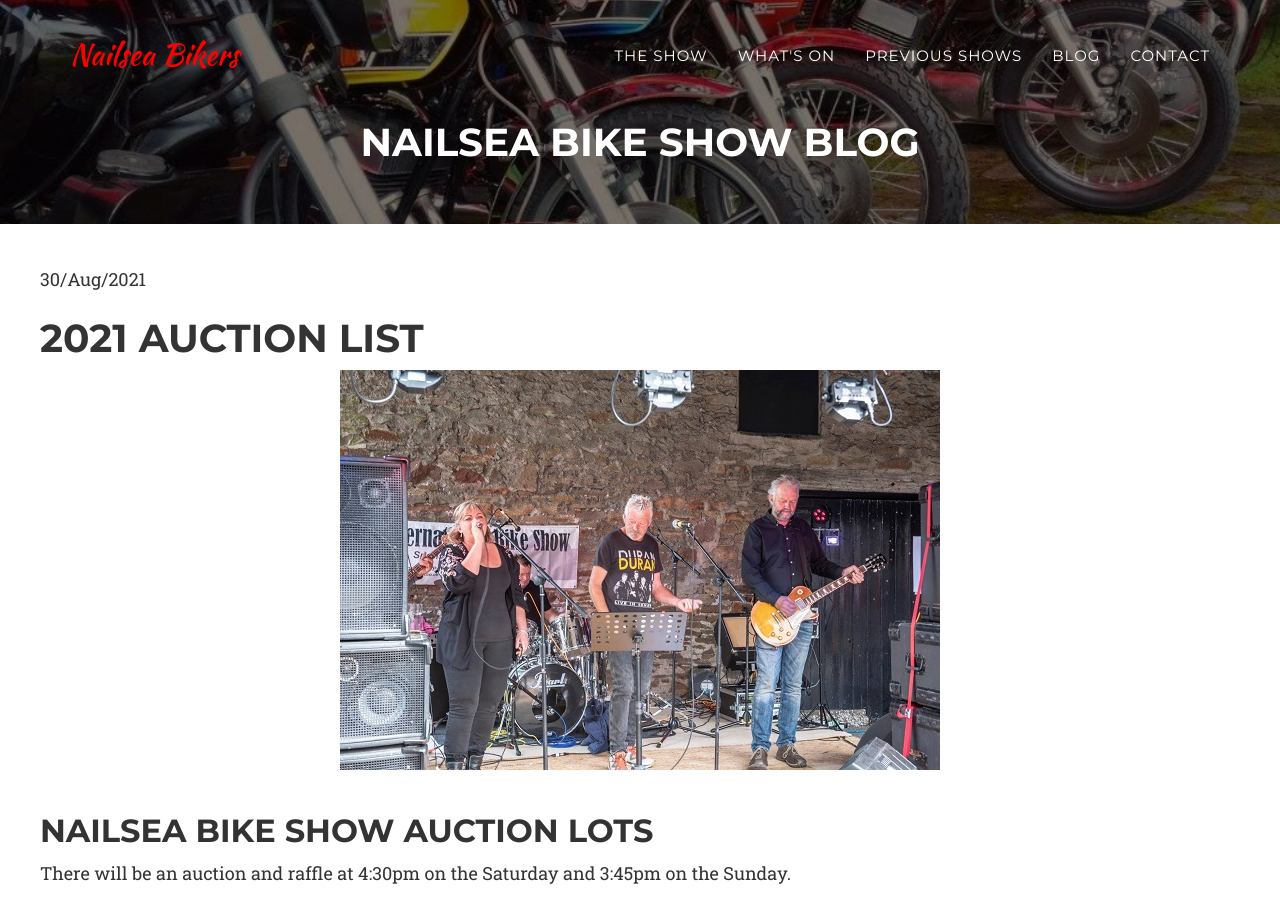
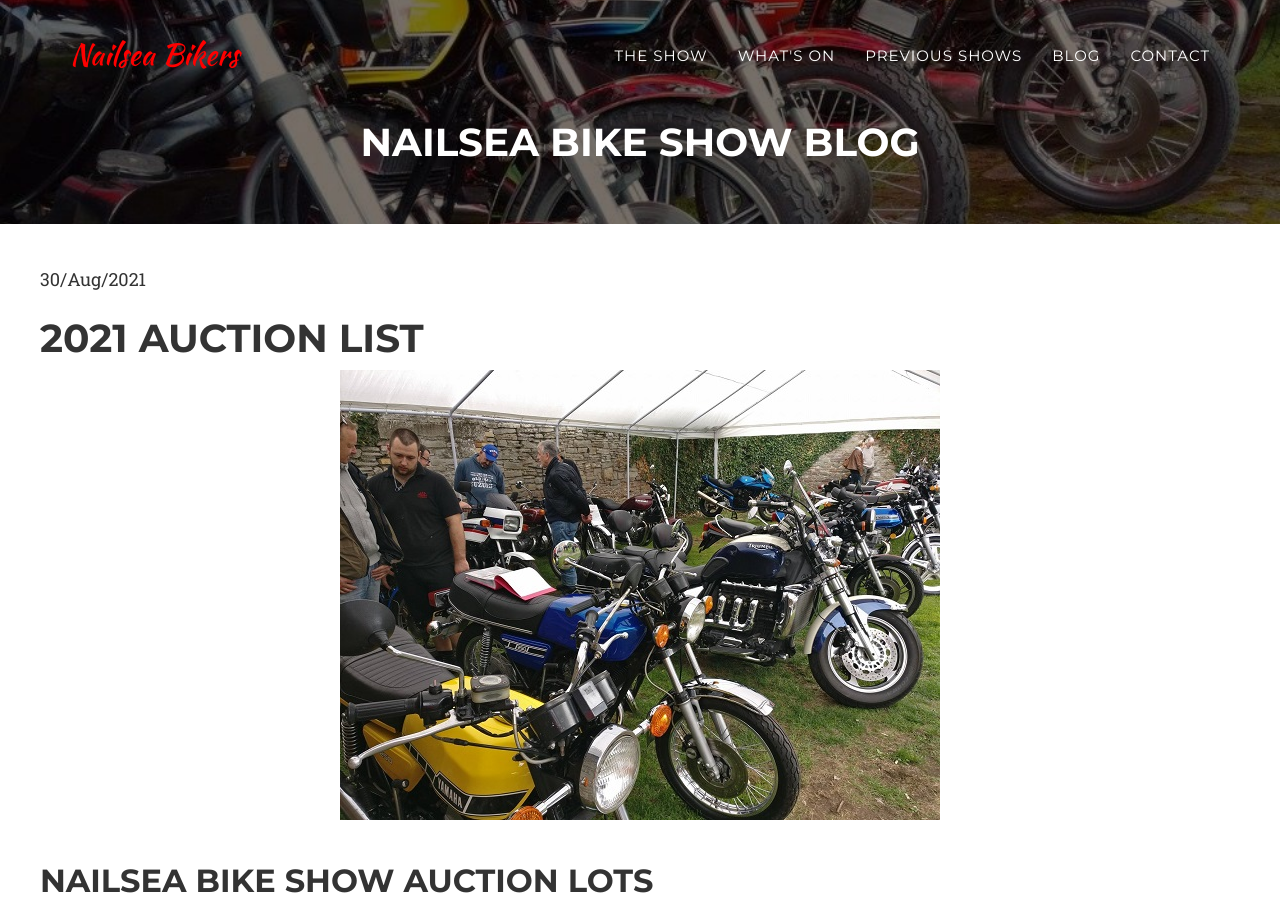
Before and after one commit to nailsea-bikers/nailsea-bikers.github.io, a Jekyll site: the page built from _posts/2021-08-30-auction-list-2021.markdown, in a window 1280 px wide and 900 px high. Built offline with Jekyll 4.4.1, drawn with Linux system fonts in a browser that asks for light colours; some web fonts are replaced.

Commit message:
Change photo

```diff
--- a/_posts/2021-08-30-auction-list-2021.markdown
+++ b/_posts/2021-08-30-auction-list-2021.markdown
@@ -2,8 +2,8 @@
 title: 2021 Auction List
 layout: blog
 date: 2021-08-30
-img: band-600.jpg
-thumbnail: band-400.jpg
+img: bikes-600.jpg
+thumbnail: bikes-400.jpg
 alt: 2021 Auction List
 category: blog
 description: List of the Auction lots
```
